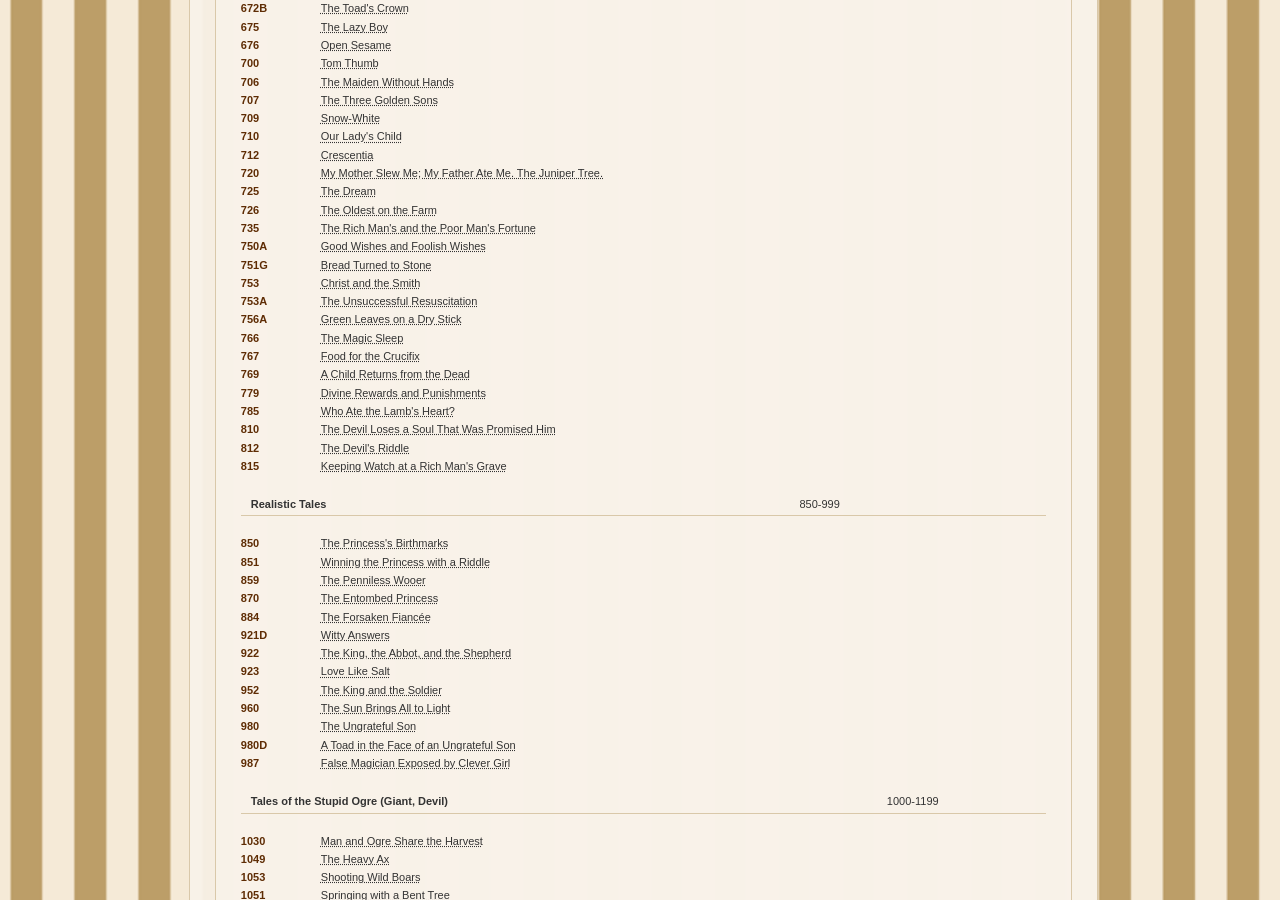
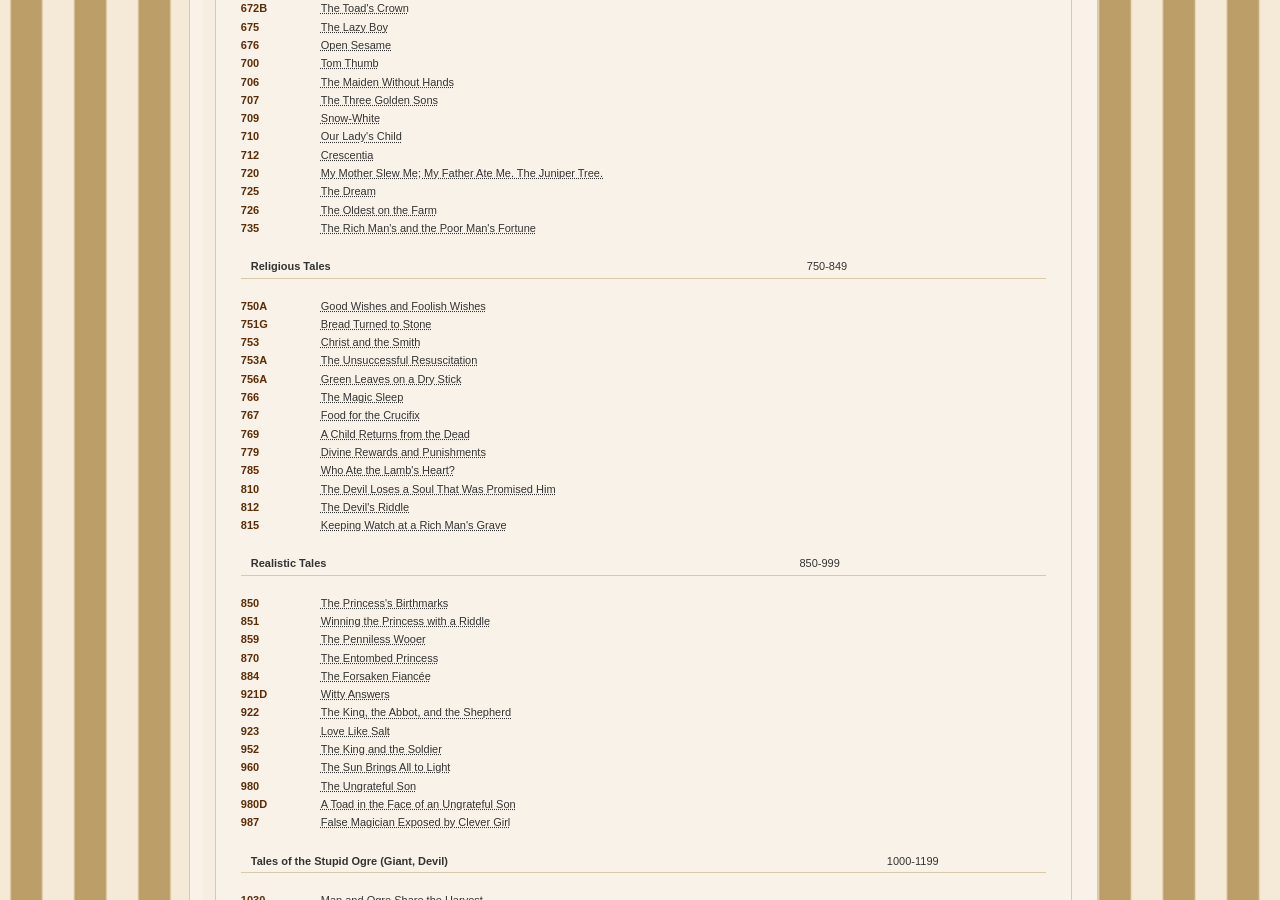
Before and after one commit to johnhopes-collab/grimmsdetectiveagency, a Jekyll site: the page built from archives/at-index.html, in a window 1280 px wide and 900 px high, scrolled down 3224 px. Built offline with Jekyll 4.4.1, drawn with Linux system fonts in a browser that asks for light colours; some of the changed text lies outside the part shown.

Commit message:
Update at-index.html

```diff
--- a/archives/at-index.html
+++ b/archives/at-index.html
@@ -719,6 +719,10 @@ title: Archives / Aarne-Thompson Index
                     The Rich Man's and the Poor Man's Fortune
         </span></div></div>
 
+        <table style="width: 100%; border-collapse: collapse; margin: 20px 0;">
+                    <tr><td style="padding: 4px 10px; border-bottom: 1px solid #d9c8a9; font-weight: bold;">Religious Tales</td><td style="padding: 4px -30px; border-bottom: 1px solid #d9c8a9;">750-849</td></tr>
+       </table>
+
         <div class="at-index-row"><div class="at-index-number">750A
             </div><div class="at-index-name"><span class="at-index-tale" data-tooltip="">
                     Good Wishes and Foolish Wishes
@@ -892,6 +896,10 @@ title: Archives / Aarne-Thompson Index
                     Catching the Would-Be Musician in a Crack
         </span></div></div>
 
+        <table style="width: 100%; border-collapse: collapse; margin: 20px 0;">
+                    <tr><td style="padding: 4px 10px; border-bottom: 1px solid #d9c8a9; font-weight: bold;">Anecdotes and Jokes</td><td style="padding: 4px -30px; border-bottom: 1px solid #d9c8a9;">1200-1999</td></tr>
+        </table>
+
         <div class="at-index-row"><div class="at-index-number">1202
             </div><div class="at-index-name"><span class="at-index-tale" data-tooltip="">
                     Harvesting Grain with a Cannon
```
